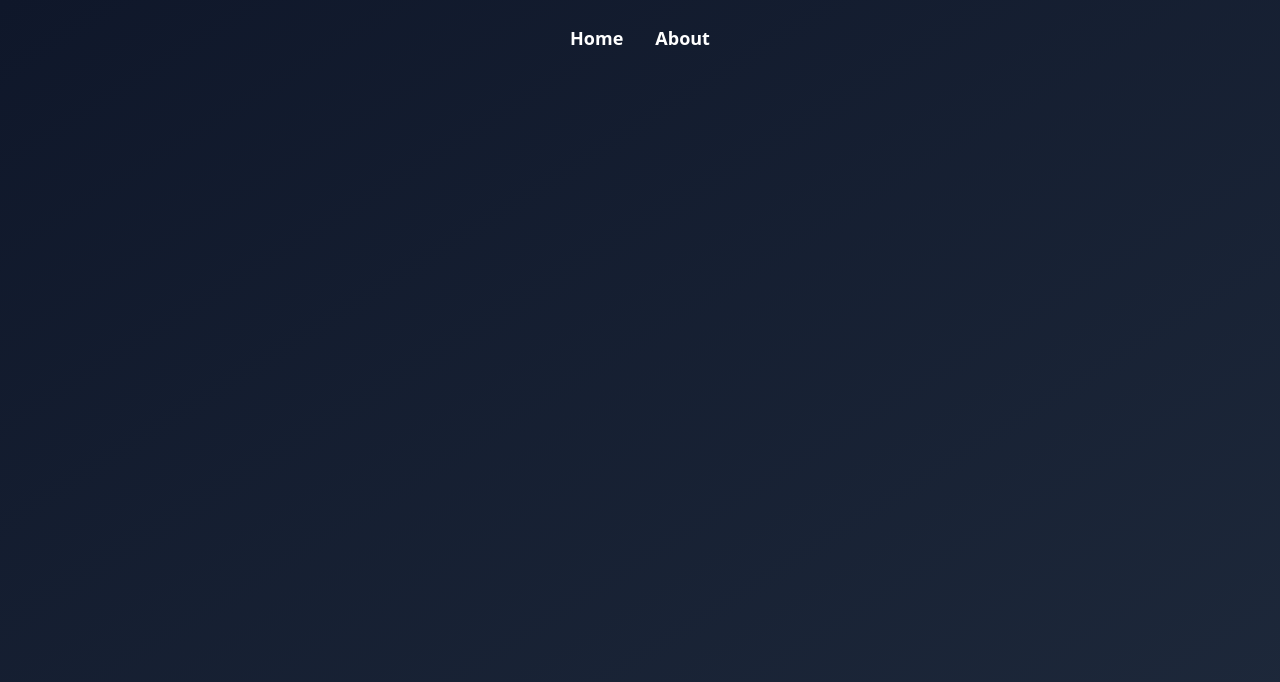
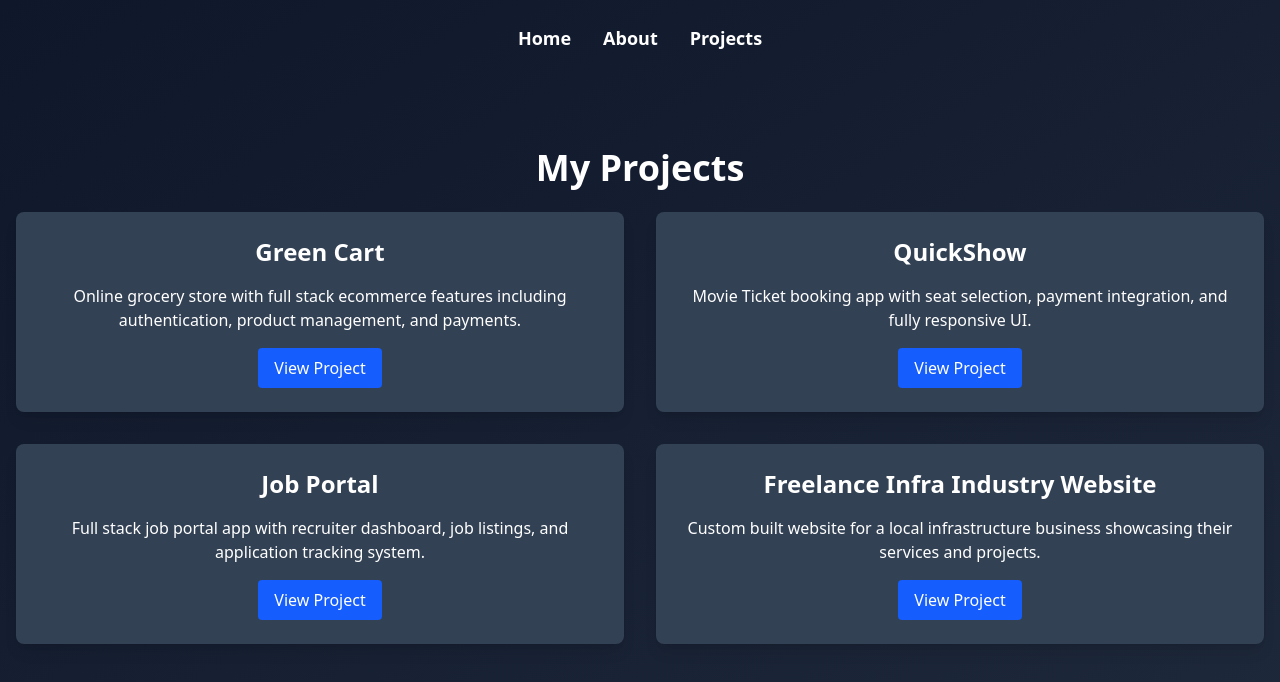
Before and after one commit to gautam160802/gautam-portfolio, a React (Vite) app: page /projects in a window 1280 px wide. Before the commit this address had no page. Shown: the top 682 px of the page. Built offline with nearby package versions, Linux system fonts and the light colour scheme.

Commit message:
add project section

```diff
--- a/src/App.jsx
+++ b/src/App.jsx
@@ -2,6 +2,7 @@ import React from "react";
 import { Routes, Route, Link } from "react-router-dom";
 import Home from "./pages/Home";
 import About from "./pages/About";
+import Projects from "./pages/Projects";
 
 function App() {
   return (
@@ -9,10 +10,12 @@ function App() {
       <nav className="flex justify-center space-x-8 py-6 text-lg font-semibold">
         <Link to="/">Home</Link>
         <Link to="/about">About</Link>
+        <Link to="/projects">Projects</Link>
       </nav>
       <Routes>
         <Route path="/" element={<Home />} />
         <Route path="/about" element={<About />} />
+        <Route path="/projects" element={<Projects />} />
       </Routes>
     </div>
   );
--- /dev/null
+++ b/src/pages/Projects.jsx
@@ -0,0 +1,66 @@
+import React from "react";
+import { motion } from "framer-motion";
+
+const projects = [
+  {
+    name: "Green Cart",
+    description:
+      "Online grocery store with full stack ecommerce features including authentication, product management, and payments.",
+    link: "#",
+  },
+  {
+    name: "QuickShow",
+    description:
+      "Movie Ticket booking app with seat selection, payment integration, and fully responsive UI.",
+    link: "#",
+  },
+  {
+    name: "Job Portal",
+    description:
+      "Full stack job portal app with recruiter dashboard, job listings, and application tracking system.",
+    link: "#",
+  },
+  {
+    name: "Freelance Infra Industry Website",
+    description:
+      "Custom built website for a local infrastructure business showcasing their services and projects.",
+    link: "#",
+  },
+];
+
+function Projects() {
+  return (
+    <div className="flex flex-col justify-center items-center text-center p-4 min-h-[80vh]">
+      <motion.h1
+        initial={{ opacity: 0, y: -50 }}
+        animate={{ opacity: 1, y: 0 }}
+        transition={{ duration: 1 }}
+        className="text-4xl font-bold mb-6"
+      >
+        My Projects
+      </motion.h1>
+
+      <div className="grid grid-cols-1 md:grid-cols-2 gap-8">
+        {projects.map((project, index) => (
+          <motion.div
+            key={index}
+            initial={{ opacity: 0, y: 50 }}
+            animate={{ opacity: 1, y: 0 }}
+            transition={{ delay: index * 0.3 }}
+            className="bg-[#334155] rounded-lg p-6 shadow-lg"
+          >
+            <h2 className="text-2xl font-semibold mb-4">{project.name}</h2>
+            <p className="mb-4">{project.description}</p>
+            <a href={project.link} target="_blank">
+              <button className="px-4 py-2 bg-blue-600 rounded hover:bg-blue-700 transition">
+                View Project
+              </button>
+            </a>
+          </motion.div>
+        ))}
+      </div>
+    </div>
+  );
+}
+
+export default Projects;
```
